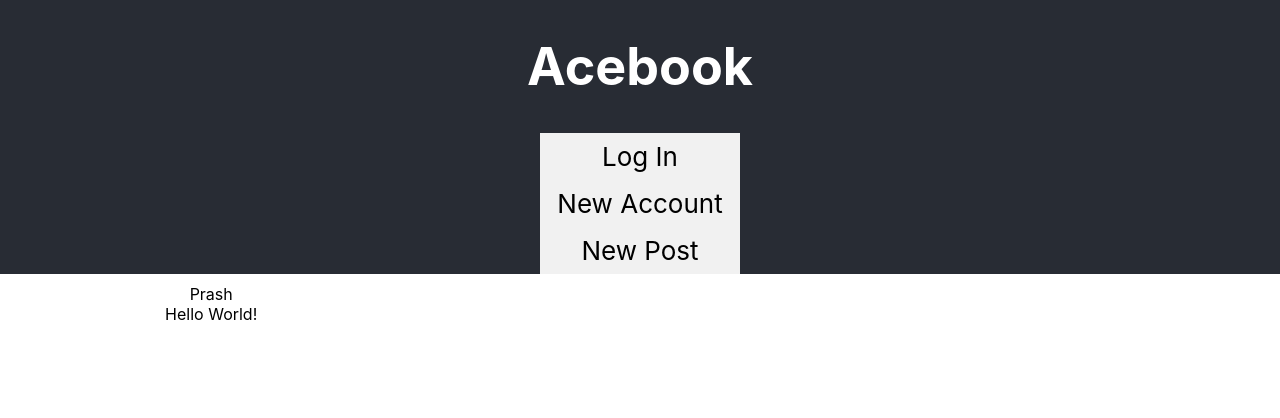
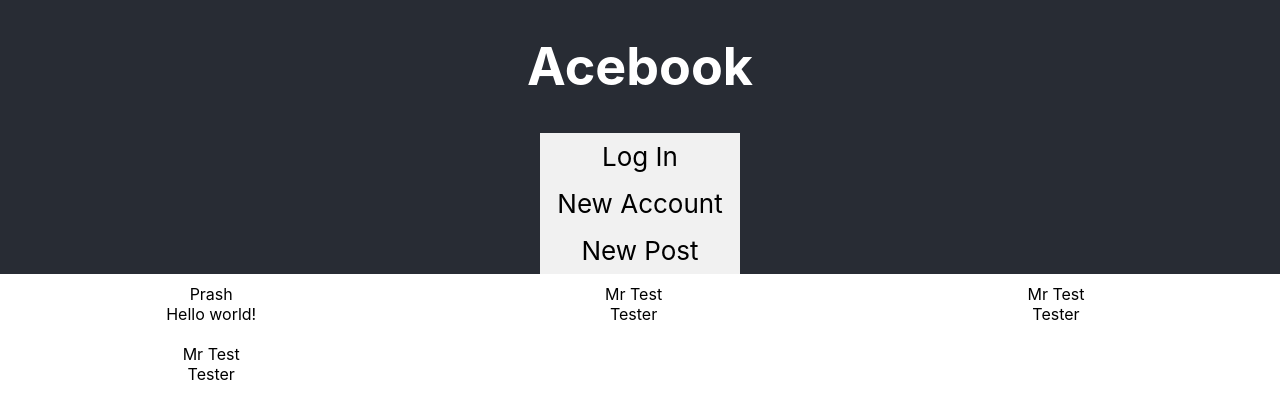
Before and after one commit to sacullezzar/AcebookFrontend, a React (Create React App) app in the folder client/: page / in a window 1280 px wide. Shown: the top 418 px of the page. Built offline with nearby package versions, Linux system fonts and the light colour scheme.

Commit message:
tests passing for rendered posts

```diff
--- a/client/src/App.js
+++ b/client/src/App.js
@@ -22,14 +22,12 @@ class App extends Component {
 
   render() {
 
-    const posts = [{"user": "Prash","message": "Hello World!"}]
-
     return (
       <div className="App">
         <Header />
         <div className='postsWrapper'>
-          {posts.map ((post) => {
-            return <Post post={post}/>
+          {this.state.posts.map ((post, index) => {
+            return <Post post={post} key={index}/>
           })
       }
         </div>
--- a/client/src/components/button.js
+++ b/client/src/components/button.js
@@ -5,7 +5,7 @@ class Button extends Component {
   render() {
     return (
       <div className='button'>
-      <li> <a onClick={this.props.function} type='submit'>{this.props.name}</a></li>
+      <li> <a href='#' value='#' onClick={this.props.function} type='submit'>{this.props.name}</a></li>
       </div>
     )
   }
--- a/client/src/components/post.js
+++ b/client/src/components/post.js
@@ -11,10 +11,8 @@ class Post extends Component {
       <div className="username">{this.props.post.user}</div>
       <div className="body">{this.props.post.message}</div>
       </div>
-
     )
   }
-
 }
 
 export default Post
```
Also changed, not shown: client/package.json (+9 -1 lines), 2 other files (tests, documents, lock files or other folders).
